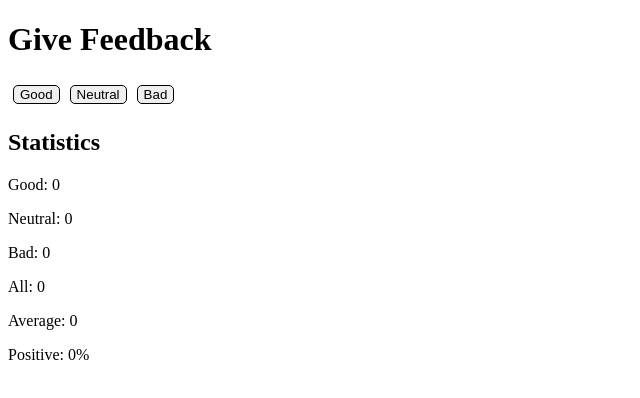
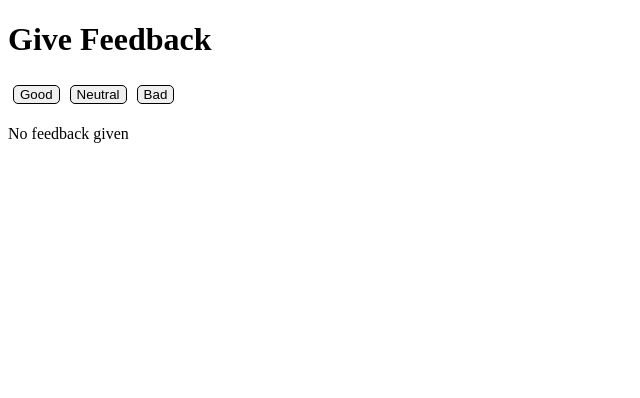
Before and after one commit to ReniltoSilva/fullstackopen-2025, a React (Vite) app in the folder Part-1/unicafe/: page / in a window 1280 px wide. Shown: the top 398 px of the page, without its empty margins (0-640 px from the left). Built offline with nearby package versions, Linux system fonts and the light colour scheme.

Commit message:
1.9: unicafe step 4

```diff
--- a/Part-1/unicafe/src/App.jsx
+++ b/Part-1/unicafe/src/App.jsx
@@ -11,16 +11,23 @@ const Button = (props) => {
   );
 };
 
-const Statistics = ({ good, neutral, bad, positive, average }) => {
+const Statistics = ({ good, neutral, bad, all, average, positive }) => {
+  if (!all) {
+    return (
+      <>
+        <p>No feedback given</p>
+      </>
+    );
+  }
   return (
     <>
       <h2>Statistics</h2>
       <p>Good: {good}</p>
       <p>Neutral: {neutral}</p>
       <p>Bad: {bad}</p>
-      <p>All: {good + neutral + bad}</p>
-      <p>Average: {average || 0}</p>
-      <p>Positive: {positive || 0}%</p>
+      <p>All: {all}</p>
+      <p>Average: {average}</p>
+      <p>Positive: {positive}%</p>
     </>
   );
 };
@@ -54,13 +61,15 @@ const App = () => {
     setCount(count.concat(badScore));
   };
 
-  const average = count.length
-    ? count.reduce((a, b) => a + b, 0) / count.length
-    : 0;
+  const statistics = {
+    good,
+    neutral,
+    bad,
+    all: good + neutral + bad,
+    average: count.length ? count.reduce((a, b) => a + b, 0) / count.length : 0,
+    positive: (good / (good + neutral + bad)) * 100 || 0,
+  };
 
-  const positive = (good / (good + neutral + bad)) * 100;
-
-  console.log(count);
   return (
     <>
       <h1>Give Feedback</h1>
@@ -68,19 +77,14 @@ const App = () => {
       <Button onClick={handleNeutral} text="Neutral" />
       <Button onClick={handleBad} text="Bad" />
       <Statistics
-        good={good}
-        neutral={neutral}
-        bad={bad}
-        positive={positive}
-        average={average}
+        // good={good}
+        // neutral={neutral}
+        // bad={bad}
+        // all={statistics.all}
+        // average={statistics.average}
+        // positive={statistics.positive}
+        {...statistics}
       />
-      {/* <h2>Statistics</h2>
-      <p>Good: {good}</p>
-      <p>Neutral: {neutral}</p>
-      <p>Bad: {bad}</p>
-      <p>All: {good + neutral + bad}</p>
-      <p>Average: {handleAverage() || 0}</p>
-      <p>Positive: {(good / (good + neutral + bad)) * 100 || 0}%</p> */}
     </>
   );
 };
```
